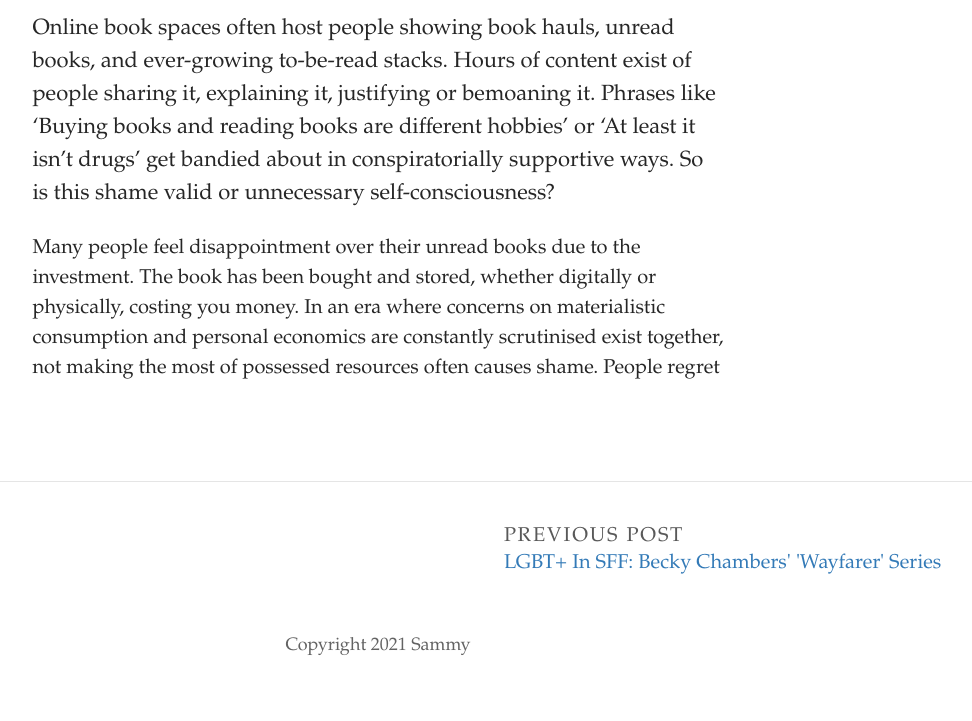
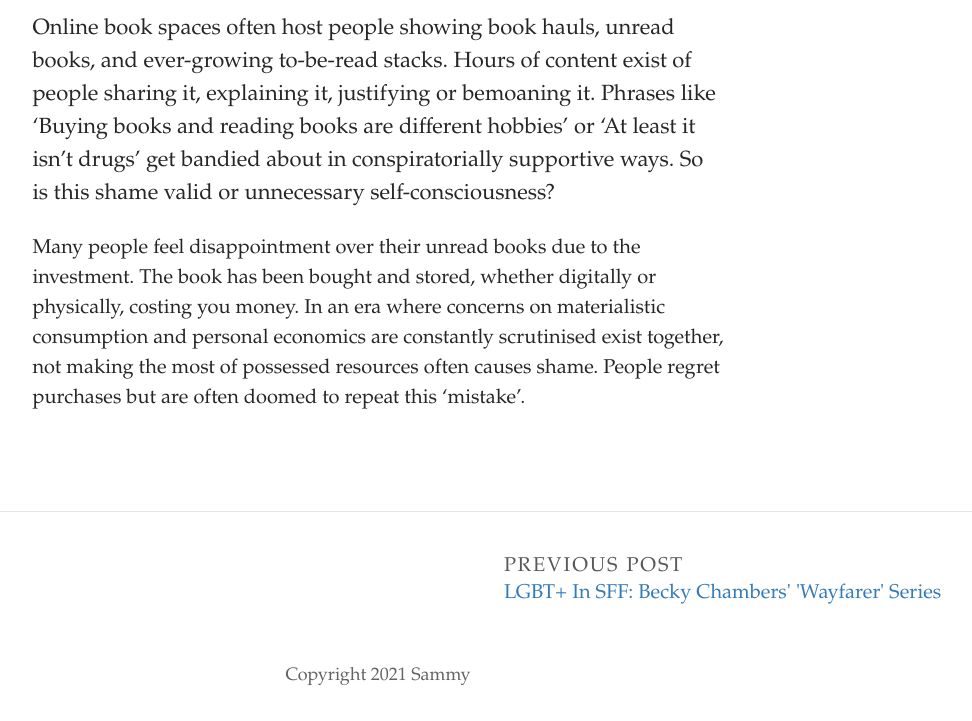
Before and after one commit to SammySpinsAYarn/Blog, a Jekyll site: the page built from _posts/2023-04-14-is-it-silly-to-be-ashamed-of-unread-books.md, in a window 1280 px wide. Shown: the part 340-1061 px from the top of the page, without its empty margins (262-1234 px from the left). Built offline with Jekyll 4.4.1, drawn with Linux system fonts in a browser that asks for light colours; some web fonts are replaced; before the commit the page ends 1031 px from its top, so only the background shows below that.

Commit message:
Update Post “2023-04-14-is-it-silly-to-be-ashamed-of-unread-books”

```diff
--- a/_posts/2023-04-14-is-it-silly-to-be-ashamed-of-unread-books.md
+++ b/_posts/2023-04-14-is-it-silly-to-be-ashamed-of-unread-books.md
@@ -8,4 +8,4 @@ comments: false
 ---
 Online book spaces often host people showing book hauls, unread books, and ever-growing to-be-read stacks. Hours of content exist of people sharing it, explaining it, justifying or bemoaning it. Phrases like ‘Buying books and reading books are different hobbies’ or ‘At least it isn’t drugs’ get bandied about in conspiratorially supportive ways. So is this shame valid or unnecessary self-consciousness?
 
-Many people feel disappointment over their unread books due to the investment. The book has been bought and stored, whether digitally or physically, costing you money. In an era where concerns on materialistic consumption and personal economics are constantly scrutinised exist together, not making the most of possessed resources often causes shame. People regret
+Many people feel disappointment over their unread books due to the investment. The book has been bought and stored, whether digitally or physically, costing you money. In an era where concerns on materialistic consumption and personal economics are constantly scrutinised exist together, not making the most of possessed resources often causes shame. People regret purchases but are often doomed to repeat this 'mistake'.
```
